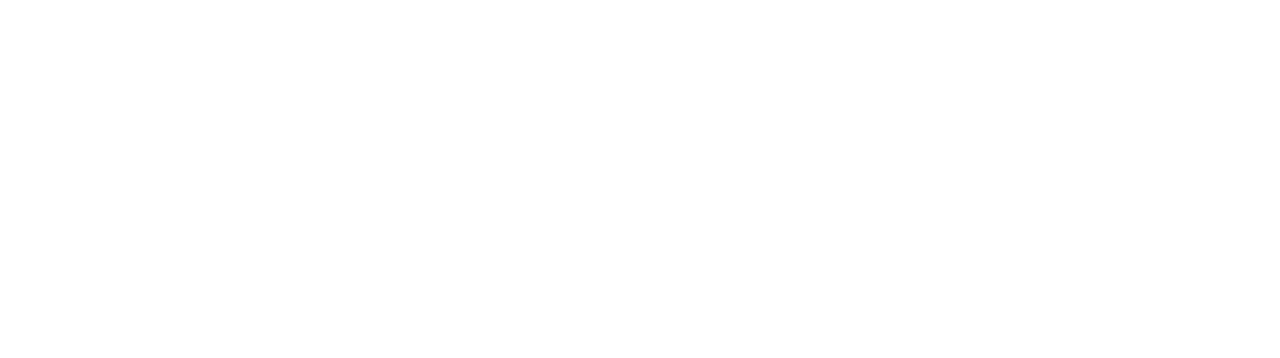
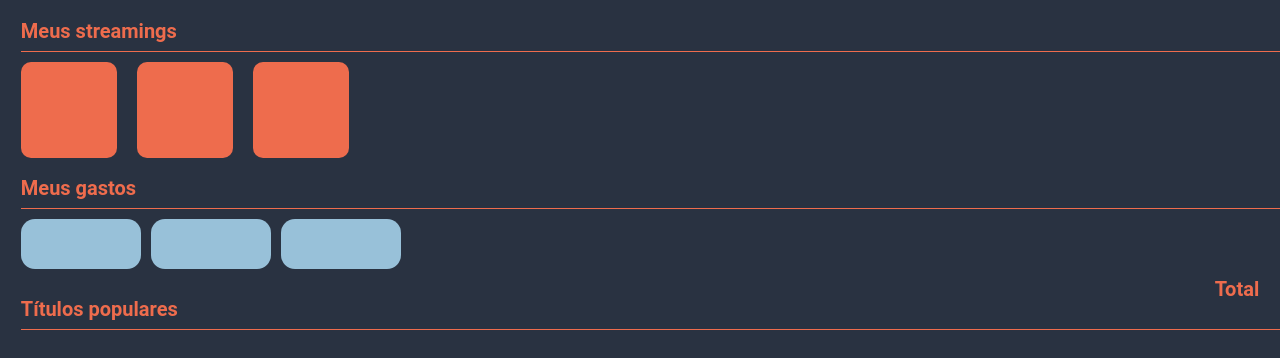
Before and after one commit to 1YanAmaral/my-streaming-manager-front, a React (Create React App) app: page /user in a window 1280 px wide. Before the commit this address had no page. Shown: the top 358 px of the page. Built offline with nearby package versions, Linux system fonts and the light colour scheme.

Commit message:
added user streamings page early design

```diff
--- a/src/App.js
+++ b/src/App.js
@@ -1,10 +1,11 @@
 import { BrowserRouter, Routes, Route } from "react-router-dom";
 import Login from "./components/SignIn/Login";
 import Register from "./components/Register";
-import MainPage from "./components/Pages/mainPage";
+import MainPage from "./components/Pages/MainPage";
 import { ToastContainer } from "react-toastify";
 import "react-toastify/dist/ReactToastify.css";
 import { UserProvider } from "./contexts/userContext";
+import UserPage from "./components/Pages/UserPage";
 
 export default function App() {
   return (
@@ -16,6 +17,7 @@ export default function App() {
             <Route path="/" element={<Login />} />
             <Route path="/register" element={<Register />} />
             <Route path="/main" element={<MainPage />} />
+            <Route path="/user" element={<UserPage />} />
           </Routes>
         </BrowserRouter>
       </UserProvider>
--- /dev/null
+++ b/src/components/Header.js
@@ -0,0 +1,22 @@
+import styled from "styled-components";
+
+export default function Header() {
+  return <HeaderStyle>My Streaming Manager</HeaderStyle>;
+}
+
+const HeaderStyle = styled.div`
+  width: 100vw;
+  height: 67px;
+  position: fixed;
+  top: 0;
+  left: 0;
+  display: flex;
+  justify-content: center;
+  align-items: center;
+  color: #ee6c4d;
+  background-color: #3d5a80;
+  font-family: "Raleway", sans-serif;
+  font-style: normal;
+  font-weight: 700;
+  font-size: 27px;
+`;
--- a/src/components/Pages/mainPage.js
+++ b/src/components/Pages/MainPage.js
@@ -1,32 +1,72 @@
 import UserContext from "../../contexts/userContext";
-import { useContext } from "react";
+import { useContext, useState } from "react";
 import useStreaming from "../../hooks/useStreaming";
 import styled from "styled-components";
+import Header from "../Header";
+
+function Streaming({ info, selected, setSelected }) {
+  let bgColor = "#3D5A80";
+  if (isSelected(selected, info)) {
+    bgColor = "#EE6C4D";
+    return (
+      <StreamingCard
+        onClick={() =>
+          setSelected(selected.filter((streaming) => streaming.id !== info.id))
+        }
+        background={bgColor}
+      >
+        <ImgWraper>
+          <img src={info.logo} alt="logo" />
+        </ImgWraper>
+      </StreamingCard>
+    );
+  } else {
+    return (
+      <StreamingCard
+        onClick={() => setSelected([...selected, info])}
+        background={bgColor}
+      >
+        <ImgWraper>
+          <img src={info.logo} alt="logo" />
+        </ImgWraper>
+      </StreamingCard>
+    );
+  }
+}
+
+function isSelected(selected, info) {
+  if (selected.find((streaming) => streaming.id === info.id)) {
+    return true;
+  }
+}
 
 export default function MainPage() {
   const { userData, setUserData } = useContext(UserContext);
   const { streaming, streamingLoading } = useStreaming();
-  console.log(streamingLoading);
+  const [selected, setSelected] = useState([]);
   console.log(streaming);
+  console.log(selected);
 
   return (
     <>
       <Container>
         <Title>Olá, {userData.displayName}!</Title>
-        <Info>Selecione os serviços que assina</Info>
+        <Info>Selecione os serviços que assina:</Info>
         {streamingLoading ? (
           <p>Loading...</p>
         ) : (
           <StreamingContainer>
             {streaming.map((streaming) => (
-              <StreamingCard>
-                <ImgWraper>
-                  <img src={streaming.logo} alt="logo" />
-                </ImgWraper>
-              </StreamingCard>
+              <Streaming
+                key={streaming.id}
+                selected={selected}
+                setSelected={setSelected}
+                info={streaming}
+              />
             ))}
           </StreamingContainer>
         )}
+        {selected.length !== 0 ? <NextButton>Confirmar</NextButton> : <></>}
       </Container>
     </>
   );
@@ -40,7 +80,7 @@ const StreamingCard = styled.div`
   font-style: normal;
   font-weight: 400;
   font-size: 20px;
-  background-color: #3d5a80;
+  background-color: ${(props) => props.background};
   color: #e0fbfc;
   width: 8rem;
   height: 8rem;
@@ -72,6 +112,8 @@ const StreamingContainer = styled.div`
   display: flex;
   flex-wrap: wrap;
   flex-direction: row;
+  margin: 1rem 1rem;
+  position: relative;
 `;
 
 const Title = styled.span`
@@ -96,3 +138,22 @@ const ImgWraper = styled.div`
   display: flex;
   flex-wrap: wrap;
 `;
+
+const NextButton = styled.div`
+  display: flex;
+  flex-wrap: wrap;
+  align-items: center;
+  justify-content: center;
+  width: 8rem;
+  height: 4rem;
+  font-family: "Roboto", sans-serif;
+  font-weight: 400;
+  font-size: 20px;
+  color: #e5e5e5;
+  background-color: #ee6c4d;
+  border-radius: 20px;
+  position: absolute;
+  right: 1rem;
+  bottom: 12rem;
+  margin-top: 3rem;
+`;
--- /dev/null
+++ b/src/components/Pages/UserPage.js
@@ -0,0 +1,106 @@
+import styled from "styled-components";
+
+export default function userPage() {
+  return (
+    <Container>
+      <Title>Meus streamings</Title>
+      <Spacer />
+      <StreamingsDiv>
+        <StreamingCard />
+        <StreamingCard />
+        <StreamingCard />
+      </StreamingsDiv>
+      <Title>Meus gastos</Title>
+      <Spacer />
+      <StreamingsDiv>
+        <StreamingSmall />
+        <StreamingSmall />
+        <StreamingSmall />
+      </StreamingsDiv>
+      <SumDiv>Total</SumDiv>
+      <Title>Títulos populares</Title>
+      <Spacer />
+    </Container>
+  );
+}
+
+const Container = styled.div`
+  height: 100vh;
+  width: 100%;
+  display: flex;
+  flex-direction: column;
+  overflow: hidden;
+  background-color: #293241;
+  padding: 1.3rem;
+
+  @media (max-width: 600px) {
+    border-radius: 0;
+    min-height: 100vh;
+    height: auto;
+    max-height: initial;
+    min-width: 100%;
+    max-width: initial;
+  }
+`;
+
+const StreamingsDiv = styled.div`
+  display: flex;
+  flex-wrap: wrap;
+  flex-direction: row;
+  align-items: flex-start;
+`;
+
+const Title = styled.div`
+  font-family: "Roboto", sans-serif;
+  font-weight: 600;
+  font-size: 20px;
+  color: #ee6c4d;
+  width: 100vw;
+`;
+
+const Spacer = styled.div`
+  width: 100vw;
+  height: 1px;
+  margin: 10px 0;
+  background-color: #ee6c4d;
+`;
+
+const StreamingCard = styled.div`
+  display: flex;
+  flex-direction: column;
+  align-items: center;
+  font-family: "Roboto", sans-serif;
+  font-style: normal;
+  font-weight: 400;
+  font-size: 20px;
+  background-color: #ee6c4d;
+  color: #e0fbfc;
+  width: 6rem;
+  height: 6rem;
+  border-radius: 10px;
+  padding: 15px;
+  margin-right: 20px;
+  margin-bottom: 20px;
+`;
+
+const StreamingSmall = styled.div`
+  display: flex;
+  flex-direction: row;
+  align-items: flex-start;
+  padding: 8px 12px;
+  gap: 8px;
+  width: 120px;
+  height: 50px;
+  background: #98c1d9;
+  border-radius: 14px;
+  margin-right: 10px;
+  margin-bottom: 10px;
+`;
+
+const SumDiv = styled.div`
+  font-family: "Roboto", sans-serif;
+  font-weight: 600;
+  font-size: 20px;
+  color: #ee6c4d;
+  align-self: flex-end;
+`;
```
